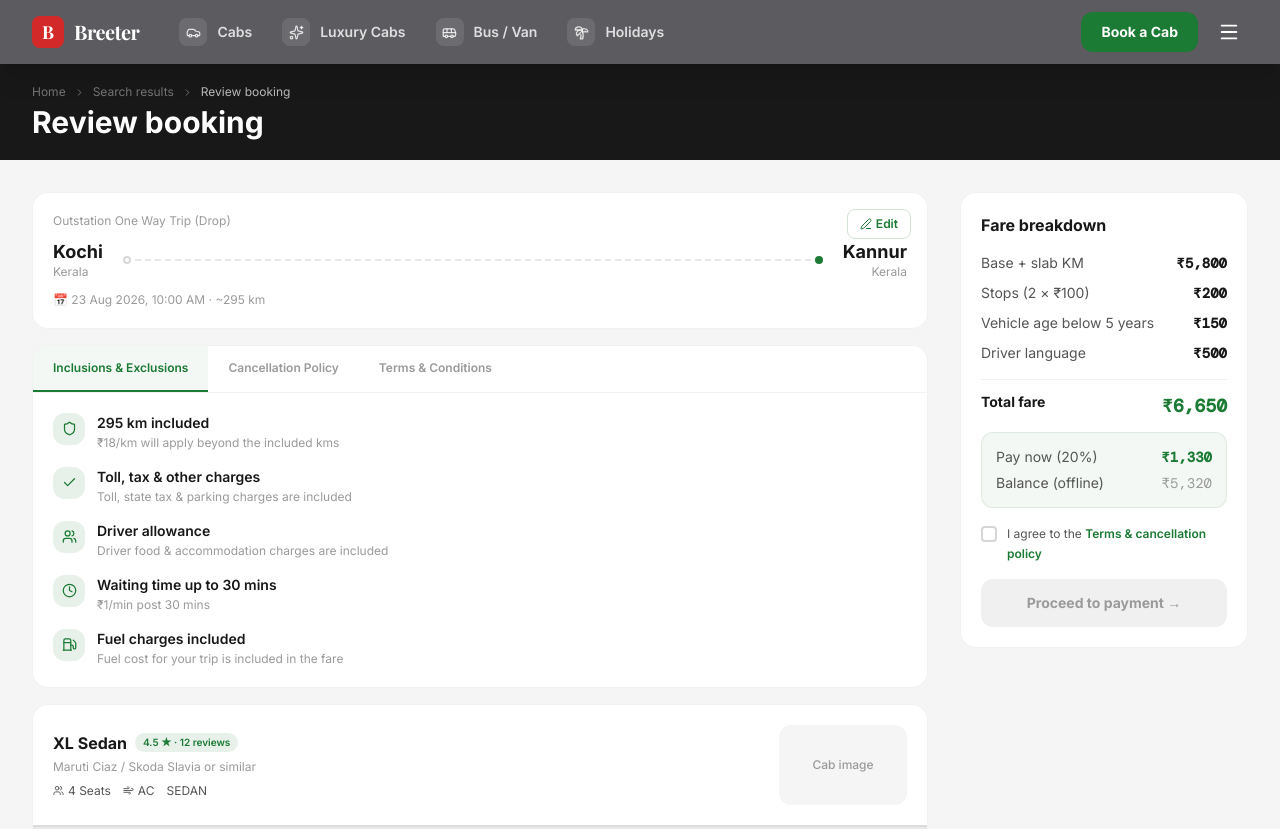
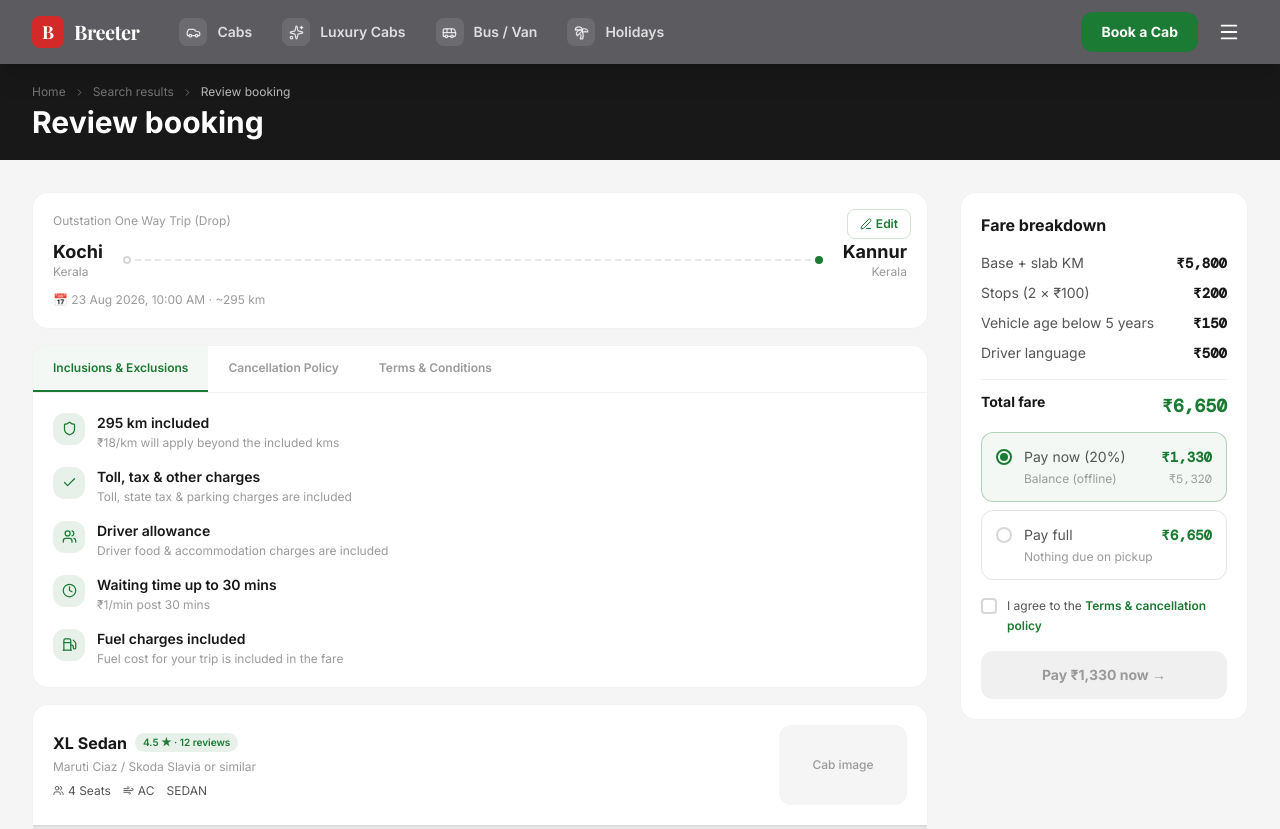
Before and after one commit to teamlead-glitch/breeter, a Next.js app: page /book in a window 1280 px wide. Shown: the top 829 px of the page. Built offline with nearby package versions, Linux system fonts and the light colour scheme; a web font is replaced by a local one.

Commit message:
partial/full pay option and desktop floating price brakdown section

```diff
--- a/app/book/page.tsx
+++ b/app/book/page.tsx
@@ -1,5 +1,5 @@
 'use client'
-import { useState } from 'react'
+import { useRef, useState } from 'react'
 import Link from 'next/link'
 import { ChevronRight } from 'lucide-react'
 import { ADD_ONS } from '@/components/book/data'
@@ -10,14 +10,22 @@ import AddOnsCard from '@/components/book/AddOnsCard'
 import TravellerDetailsForm from '@/components/book/TravellerDetailsForm'
 import FareBreakdownCard from '@/components/book/FareBreakdownCard'
 import MobilePayBar from '@/components/book/MobilePayBar'
+import TermsAgreement from '@/components/book/TermsAgreement'
 
 export default function BookPage() {
   const [addOns, setAddOns] = useState<string[]>(['age', 'lang'])
   const [agreed, setAgreed] = useState(false)
   const [stops] = useState(['Adimali', 'Mattupetti'])
+  const mobileAgreeRef = useRef<HTMLLabelElement>(null)
 
   const toggleAddon = (id: string) =>
     setAddOns(prev => prev.includes(id) ? prev.filter(a => a !== id) : [...prev, id])
+
+  const handleMobilePayAttempt = () => {
+    window.alert('Please agree to the Terms & cancellation policy to continue.')
+    mobileAgreeRef.current?.scrollIntoView({ behavior: 'smooth', block: 'center' })
+    mobileAgreeRef.current?.focus()
+  }
 
   const basefare = 5800
   const stopsCharge = stops.length * 100
@@ -54,10 +62,15 @@ export default function BookPage() {
             <CabInfoCard />
             <AddOnsCard addOns={addOns} onToggle={toggleAddon} />
             <TravellerDetailsForm />
+
+            {/* Mobile/tablet: terms checkbox — the sidebar with this is desktop-only, but the fixed pay bar's button needs it too */}
+            <div className="lg:hidden bg-white rounded-2xl border border-black/5 p-4">
+              <TermsAgreement ref={mobileAgreeRef} agreed={agreed} onToggle={() => setAgreed(a => !a)} />
+            </div>
           </main>
 
           {/* ── SIDEBAR ─────────────────────────────────── */}
-          <aside className="hidden lg:block w-72 flex-shrink-0">
+          <aside className="hidden lg:block w-72 flex-shrink-0 lg:self-stretch">
             <FareBreakdownCard
               basefare={basefare}
               stopsCount={stops.length}
@@ -74,7 +87,7 @@ export default function BookPage() {
         </div>
       </div>
 
-      <MobilePayBar payNow={payNow} total={total} agreed={agreed} />
+      <MobilePayBar payNow={payNow} total={total} agreed={agreed} onPayAttempt={handleMobilePayAttempt} />
     </div>
   )
 }
--- a/app/globals.css
+++ b/app/globals.css
@@ -37,12 +37,6 @@ html {
   scroll-behavior: smooth;
   -webkit-font-smoothing: antialiased;
   -moz-osx-font-smoothing: grayscale;
-}
-
-html,
-body {
-  overflow-x: hidden;
-  max-width: 100vw;
 }
 
 body {
--- a/components/book/FareBreakdownCard.tsx
+++ b/components/book/FareBreakdownCard.tsx
@@ -1,6 +1,7 @@
-import Link from 'next/link'
-import { Check } from 'lucide-react'
+'use client'
+import { useState } from 'react'
 import { ADD_ONS } from './data'
+import TermsAgreement from './TermsAgreement'
 
 export default function FareBreakdownCard({
   basefare,
@@ -23,6 +24,9 @@ export default function FareBreakdownCard({
   agreed: boolean
   onToggleAgree: () => void
 }) {
+  const [payOption, setPayOption] = useState<'partial' | 'full'>('partial')
+  const payAmount = payOption === 'partial' ? payNow : total
+
   return (
     <div className="bg-white rounded-2xl border border-black/5 p-5 sticky top-24 max-h-[calc(100vh-7rem)] overflow-y-auto">
       <h3 className="font-bold text-ink text-base mb-4">Fare breakdown</h3>
@@ -53,32 +57,56 @@ export default function FareBreakdownCard({
         </div>
       </div>
 
-      <div className="bg-cta/5 border border-cta/10 rounded-xl p-3.5 mb-4">
-        <div className="flex justify-between text-sm mb-1.5">
+      <div role="radiogroup" aria-label="Payment option" className="space-y-2 mb-4">
+        <label
+          onClick={() => setPayOption('partial')}
+          className={`flex items-start gap-3 rounded-xl p-3.5 cursor-pointer border transition-colors ${
+            payOption === 'partial' ? 'bg-cta/5 border-cta/30' : 'border-black/10 hover:border-black/20'
+          }`}>
+          <span
+            role="radio"
+            aria-checked={payOption === 'partial'}
+            className={`w-4 h-4 rounded-full border-2 flex-shrink-0 mt-0.5 grid place-items-center transition-colors ${
+              payOption === 'partial' ? 'border-cta' : 'border-ink-faint/40'
+            }`}>
+            {payOption === 'partial' && <span className="w-2 h-2 rounded-full bg-cta" />}
+          </span>
+          <div className="flex-1 min-w-0">
+            <div className="flex justify-between text-sm mb-1">
               <span className="text-ink-muted">Pay now (20%)</span>
               <span className="font-mono font-bold text-cta">₹{payNow.toLocaleString('en-IN')}</span>
             </div>
-        <div className="flex justify-between text-sm">
-          <span className="text-ink-muted">Balance (offline)</span>
+            <div className="flex justify-between text-xs">
+              <span className="text-ink-faint">Balance (offline)</span>
               <span className="font-mono text-ink-faint">₹{balance.toLocaleString('en-IN')}</span>
             </div>
           </div>
+        </label>
 
-      <label onClick={onToggleAgree} className="flex items-start gap-2.5 mb-4 cursor-pointer">
+        <label
+          onClick={() => setPayOption('full')}
+          className={`flex items-start gap-3 rounded-xl p-3.5 cursor-pointer border transition-colors ${
+            payOption === 'full' ? 'bg-cta/5 border-cta/30' : 'border-black/10 hover:border-black/20'
+          }`}>
           <span
-          aria-hidden
-          className={`w-4 h-4 rounded border-2 flex-shrink-0 mt-0.5 grid place-items-center transition-colors ${
-            agreed ? 'bg-cta border-cta text-white' : 'border-ink-faint/40'
+            role="radio"
+            aria-checked={payOption === 'full'}
+            className={`w-4 h-4 rounded-full border-2 flex-shrink-0 mt-0.5 grid place-items-center transition-colors ${
+              payOption === 'full' ? 'border-cta' : 'border-ink-faint/40'
             }`}>
-          {agreed && <Check size={10} />}
+            {payOption === 'full' && <span className="w-2 h-2 rounded-full bg-cta" />}
           </span>
-        <span className="text-xs text-ink-muted leading-relaxed">
-          I agree to the{' '}
-          <Link href="/terms" onClick={e => e.stopPropagation()} className="text-cta font-semibold hover:underline">
-            Terms &amp; cancellation policy
-          </Link>
-        </span>
+          <div className="flex-1 min-w-0">
+            <div className="flex justify-between text-sm mb-1">
+              <span className="text-ink-muted">Pay full</span>
+              <span className="font-mono font-bold text-cta">₹{total.toLocaleString('en-IN')}</span>
+            </div>
+            <p className="text-xs text-ink-faint">Nothing due on pickup</p>
+          </div>
         </label>
+      </div>
+
+      <TermsAgreement agreed={agreed} onToggle={onToggleAgree} className="mb-4" />
 
       <button
         disabled={!agreed}
@@ -87,7 +115,7 @@ export default function FareBreakdownCard({
             ? 'bg-cta hover:bg-cta-dark text-white'
             : 'bg-ink-faint/15 text-ink-faint cursor-not-allowed'
         }`}>
-        Proceed to payment →
+        Pay ₹{payAmount.toLocaleString('en-IN')} now →
       </button>
     </div>
   )
--- a/components/book/MobilePayBar.tsx
+++ b/components/book/MobilePayBar.tsx
@@ -1,20 +1,62 @@
-export default function MobilePayBar({ payNow, total, agreed }: { payNow: number; total: number; agreed: boolean }) {
+'use client'
+import { useState } from 'react'
+
+export default function MobilePayBar({
+  payNow,
+  total,
+  agreed,
+  onPayAttempt,
+}: {
+  payNow: number
+  total: number
+  agreed: boolean
+  onPayAttempt: () => void
+}) {
+  const [payOption, setPayOption] = useState<'partial' | 'full'>('partial')
+  const balance = total - payNow
+  const payAmount = payOption === 'partial' ? payNow : total
+
   return (
-    <div className="lg:hidden fixed bottom-0 inset-x-0 z-40 bg-white border-t border-black/8 px-4 py-3 flex items-center gap-3 shadow-2xl will-change-transform [transform:translateZ(0)]">
+    <div className="lg:hidden fixed bottom-0 inset-x-0 z-40 bg-white border-t border-black/8 px-4 pt-2.5 pb-3 shadow-2xl will-change-transform [transform:translateZ(0)]">
+      <div role="radiogroup" aria-label="Payment option" className="flex items-center gap-1.5 mb-1.5">
+        <button
+          type="button"
+          role="radio"
+          aria-checked={payOption === 'partial'}
+          onClick={() => setPayOption('partial')}
+          className={`px-2.5 py-1 rounded-full text-[10px] font-bold border transition-colors ${
+            payOption === 'partial' ? 'bg-cta text-white border-cta' : 'border-black/15 text-ink-faint'
+          }`}>
+          Pay 20% now
+        </button>
+        <button
+          type="button"
+          role="radio"
+          aria-checked={payOption === 'full'}
+          onClick={() => setPayOption('full')}
+          className={`px-2.5 py-1 rounded-full text-[10px] font-bold border transition-colors ${
+            payOption === 'full' ? 'bg-cta text-white border-cta' : 'border-black/15 text-ink-faint'
+          }`}>
+          Pay full
+        </button>
+      </div>
+      <div className="flex items-center gap-3">
         <div className="flex-1 min-w-0">
-        <p className="text-[10px] text-ink-faint">Pay now (20%)</p>
-        <p className="font-mono font-bold text-cta text-xl leading-tight">₹{payNow.toLocaleString('en-IN')}</p>
-        <p className="text-[10px] text-ink-faint">Total ₹{total.toLocaleString('en-IN')}</p>
+          <p className="font-mono font-bold text-cta text-xl leading-tight">₹{payAmount.toLocaleString('en-IN')}</p>
+          <p className="text-[10px] text-ink-faint">
+            {payOption === 'partial' ? `Balance ₹${balance.toLocaleString('en-IN')} offline` : `Total ₹${total.toLocaleString('en-IN')} · nothing due offline`}
+          </p>
         </div>
         <button
-        disabled={!agreed}
+          onClick={() => { if (!agreed) onPayAttempt() }}
           className={`flex-none font-bold px-6 py-3.5 rounded-xl text-sm transition-colors ${
             agreed
               ? 'bg-cta hover:bg-cta-dark text-white'
-            : 'bg-ink-faint/15 text-ink-faint cursor-not-allowed'
+              : 'bg-ink-faint/15 text-ink-faint'
           }`}>
           Pay now →
         </button>
       </div>
+    </div>
   )
 }
--- /dev/null
+++ b/components/book/TermsAgreement.tsx
@@ -0,0 +1,39 @@
+import { forwardRef } from 'react'
+import Link from 'next/link'
+import { Check } from 'lucide-react'
+
+const TermsAgreement = forwardRef<HTMLLabelElement, { agreed: boolean; onToggle: () => void; className?: string }>(
+  function TermsAgreement({ agreed, onToggle, className = '' }, ref) {
+    return (
+      <label
+        ref={ref}
+        tabIndex={0}
+        role="checkbox"
+        aria-checked={agreed}
+        onClick={onToggle}
+        onKeyDown={e => {
+          if (e.key === 'Enter' || e.key === ' ') {
+            e.preventDefault()
+            onToggle()
+          }
+        }}
+        className={`flex items-start gap-2.5 cursor-pointer rounded-lg outline-none focus-visible:ring-2 focus-visible:ring-cta/50 ${className}`}>
+        <span
+          aria-hidden
+          className={`w-4 h-4 rounded border-2 flex-shrink-0 mt-0.5 grid place-items-center transition-colors ${
+            agreed ? 'bg-cta border-cta text-white' : 'border-ink-faint/40'
+          }`}>
+          {agreed && <Check size={10} />}
+        </span>
+        <span className="text-xs text-ink-muted leading-relaxed">
+          I agree to the{' '}
+          <Link href="/terms" onClick={e => e.stopPropagation()} className="text-cta font-semibold hover:underline">
+            Terms &amp; cancellation policy
+          </Link>
+        </span>
+      </label>
+    )
+  }
+)
+
+export default TermsAgreement
```
Lines whose indentation alone changed are shown as unchanged.
